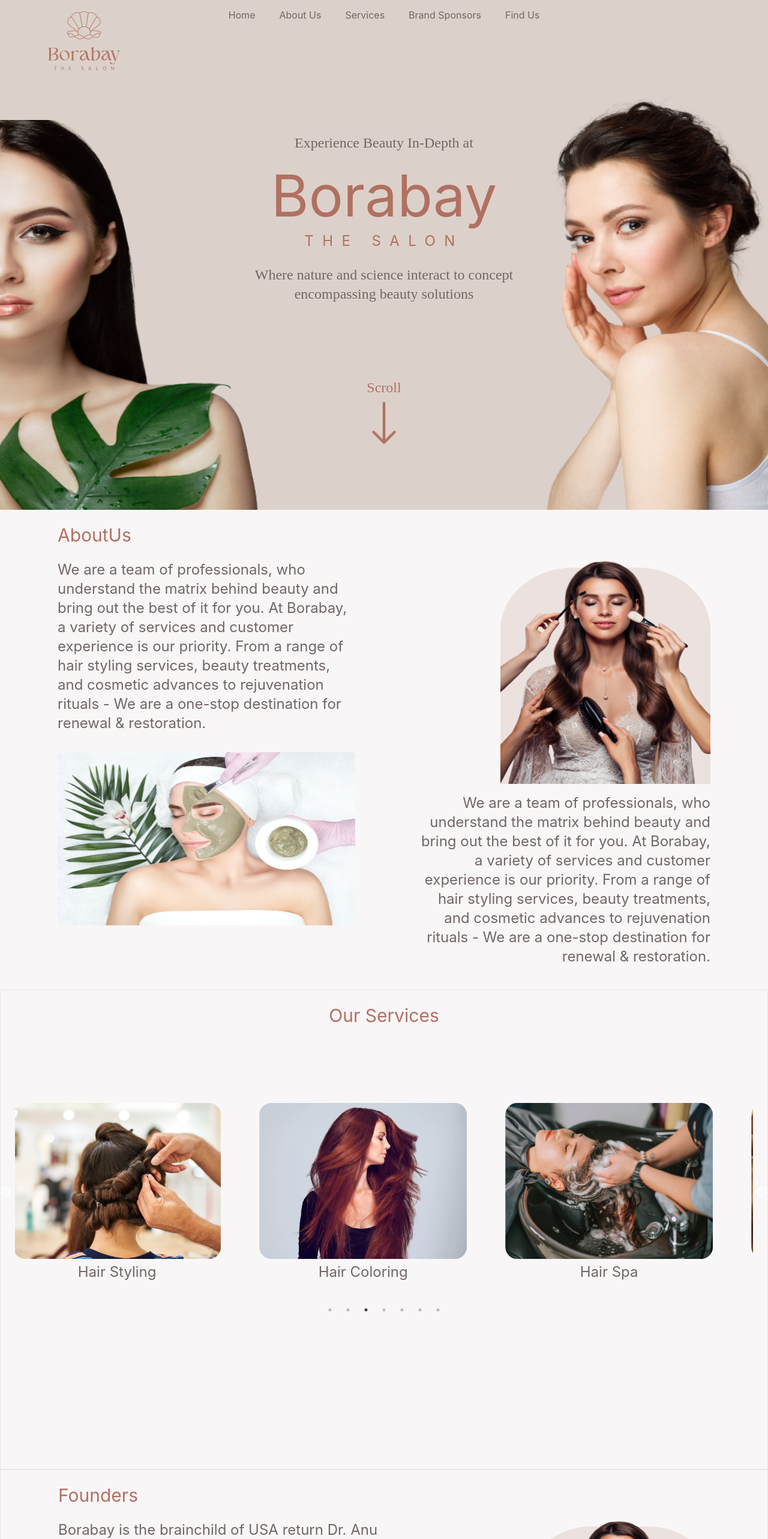
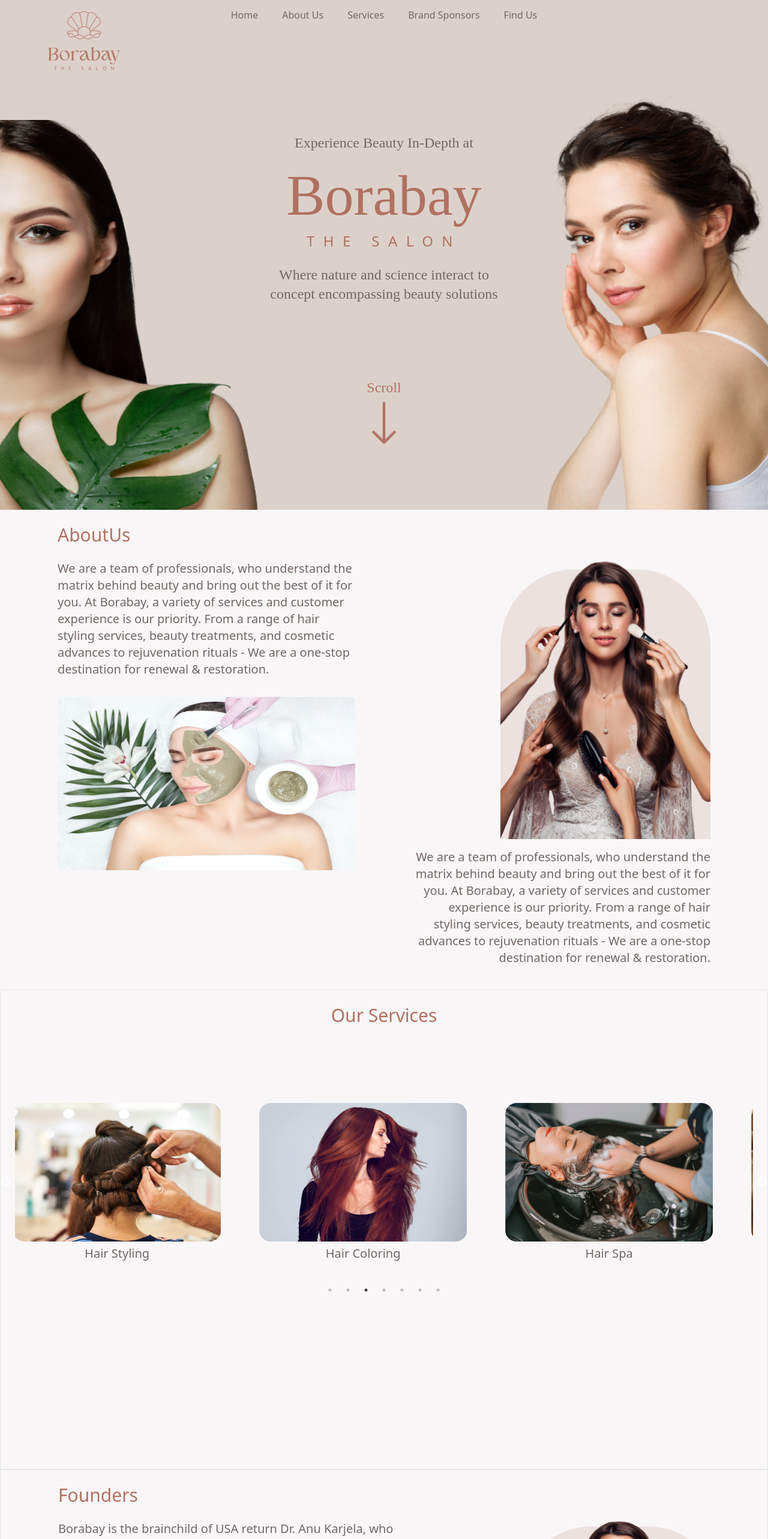
Before and after one commit to vamshikrishnatemp/borabay, a Next.js app: page / in a window 1280 px wide. Shown: the top 2566 px of the page at 60% size. Built offline with nearby package versions, Linux system fonts and the light colour scheme.

Commit message:
some adjustments

```diff
--- a/pages/about-us/index.js
+++ b/pages/about-us/index.js
@@ -7,16 +7,16 @@
             <span className='text-borabayBrown font-normal text-3xl'>AboutUs</span>
             <div className='w-full h-[90%] flex flex-row flex-wrap md:flex-nowrap gap-24'>
                 <div className='w-1/2 flex flex-col gap-8'>
-                    <span className='text-borabayDarkBrown font-normal text-2xl'>We are a team of professionals, who understand the matrix behind beauty and bring out the best of it for you. At Borabay, a variety of services and customer experience is our priority. From a range of hair styling services, beauty treatments, and cosmetic advances to rejuvenation rituals - We are a one-stop destination for renewal & restoration.</span>
+                    <span className='text-borabayDarkBrown font-normal text-xl'>We are a team of professionals, who understand the matrix behind beauty and bring out the best of it for you. At Borabay, a variety of services and customer experience is our priority. From a range of hair styling services, beauty treatments, and cosmetic advances to rejuvenation rituals - We are a one-stop destination for renewal & restoration.</span>
                     <div className='w-[100%] h-[50%]'>
                         <Image src={require('../../public/icons/facial-girl.png')} height={350} width={600} alt='facial-girl' />
                     </div>
                 </div>
                 <div className='w-1/2 flex flex-col gap-4'>
-                    <div className='w-[100%] h-[60%] flex flex-row justify-end'>
+                    <div className='w-[100%] h-[70%] flex flex-row justify-end'>
                         <Image src={require('../../public/icons/makeup-girl.png')} height={350} width={350} alt='makeup-girl' />
                     </div>
-                    <span className='text-borabayDarkBrown font-normal text-2xl text-right'>We are a team of professionals, who understand the matrix behind beauty and bring out the best of it for you. At Borabay, a variety of services and customer experience is our priority. From a range of hair styling services, beauty treatments, and cosmetic advances to rejuvenation rituals - We are a one-stop destination for renewal & restoration.</span>
+                    <span className='text-borabayDarkBrown font-normal text-xl text-right'>We are a team of professionals, who understand the matrix behind beauty and bring out the best of it for you. At Borabay, a variety of services and customer experience is our priority. From a range of hair styling services, beauty treatments, and cosmetic advances to rejuvenation rituals - We are a one-stop destination for renewal & restoration.</span>
                 </div>
             </div>
         </div>
--- a/pages/brand-sponsors/index.js
+++ b/pages/brand-sponsors/index.js
@@ -7,7 +7,7 @@
             <span className='self-start text-borabayBrown font-normal text-3xl'>Founders</span>
             <div className='w-full h-[40%] mt-6 flex flex-row gap-24'>
                 <div className='w-[60%]'>
-                    <span className='text-borabayDarkBrown font-normal text-2xl'>Borabay is the brainchild of USA return Dr. Anu Karjela, who has 20+ years of experience in the medical world. She is an ardent observer of cosmetic treatments encouraged around the globe and aims to introduce the best salon experience in the Indian market through her new venture.</span>
+                    <span className='text-borabayDarkBrown font-normal text-xl'>Borabay is the brainchild of USA return Dr. Anu Karjela, who has 20+ years of experience in the medical world. She is an ardent observer of cosmetic treatments encouraged around the globe and aims to introduce the best salon experience in the Indian market through her new venture.</span>
                 </div>
                 <div className='w-[40%] h-[100%] flex justify-end'>
                     <Image src={require('../../public/icons/makeup-girl.png')} height={350} width={300} alt='makeup-girl' />
--- a/pages/home/index.js
+++ b/pages/home/index.js
@@ -3,16 +3,16 @@
 
 function Home(props) {
     return (
-        <div className={`relative w-full h-full flex justify-center items-center bg-borabayLightBrown`} id='home' >
+        <div className={`relative w-full h-full flex flex-col justify-center items-center bg-borabayLightBrown`} id='home' >
             <div className='absolute -top-8 left-20'>
                 <Image src={require('../../public/icons/Logo.png')} height={100} width={120} alt='Logo' />
             </div>
-            <div className='pt-[50px] w-[500px] flex flex-col justify-center items-center gap-3'>
+            <div className='pt-[50px] w-[400px] flex flex-col justify-center self-end md:self-center items-center gap-3'>
                 <span className={`py-3 text-borabayDarkBrown font-normal text-2xl font-montserrat`}>Experience Beauty In-Depth  at</span>
-                <span className={`text-borabayBrown font-normal text-8xl`}>Borabay</span>
+                <span className={`text-borabayBrown font-normal text-8xl font-hindguntur`}>Borabay</span>
                 <span className={`text-borabayBrown text-2xl tracking-[.60em]`}>THE SALON</span>
                 <span className={`py-3 text-borabayDarkBrown font-normal text-2xl text-center font-montserrat`}>Where nature and science interact to concept encompassing beauty solutions</span>
-                <div className='pt-[100px] flex flex-col items-center justify-center gap-2'>
+                <div className='pt-[100px] hidden md:flex flex-col items-center justify-center gap-2'>
                     <span className={`text-borabayBrown font-normal text-2xl font-montserrat`}>Scroll</span>
                     <Image src={require('../../public/icons/down_arrow.png')} height={70} width={70} alt='Down-Arrow' />
                 </div>
@@ -20,7 +20,7 @@
             <div className='absolute left-0 -bottom-[6px]'>
                 <Image src={require('../../public/icons/green-leafed-girl.png')} height={650} width={500} alt='green-leafed-girl' />
             </div>
-            <div className='absolute right-0 -bottom-[6px]'>
+            <div className='absolute right-0 -bottom-[0px] hidden lg:flex'>
                 <Image src={require('../../public/icons/white-top-girl.png')} height={700} width={400} alt='white-top-girl' />
             </div>
         </div >
--- a/pages/services/index.js
+++ b/pages/services/index.js
@@ -49,58 +49,58 @@
                 <Slider {...settings}>
                     <div className='p-8 flex flex-col justify-center items-center'>
                         <div className='flex justify-center items-center'>
-                            <Image src={require(`../../public/icons/facial-services.png`)} width={400} height={300} alt='Facial Services' />
+                            <Image src={require(`../../public/icons/facial-services.png`)} width={450} height={300} alt='Facial Services' />
                         </div>
                         <div className='flex justify-center items-center justify-center'>
-                            <span className='text-borabayDarkBrown font-normal text-2xl'>{'Facial Services'}</span>
+                            <span className='text-borabayDarkBrown font-normal text-xl'>{'Facial Services'}</span>
                         </div>
                     </div>
                     <div className='p-8 w-[500px] flex flex-col items-center justify-center'>
                         <div>
-                            <Image src={require(`../../public/icons/hair-styling.png`)} width={400} height={300} alt='Hair Styling' />
+                            <Image src={require(`../../public/icons/hair-styling.png`)} width={450} height={300} alt='Hair Styling' />
                         </div>
                         <div className='flex justify-center items-center justify-center'>
-                            <span className='text-borabayDarkBrown font-normal text-2xl'>{'Hair Styling'}</span>
+                            <span className='text-borabayDarkBrown font-normal text-xl'>{'Hair Styling'}</span>
                         </div>
                     </div>
                     <div className='p-8 w-[500px] flex flex-col items-center justify-center'>
                         <div>
-                            <Image src={require(`../../public/icons/hair-coloring.png`)} width={400} height={300} alt='Hair Coloring' />
+                            <Image src={require(`../../public/icons/hair-coloring.png`)} width={450} height={300} alt='Hair Coloring' />
                         </div>
                         <div className='flex justify-center items-center justify-center'>
-                            <span className='text-borabayDarkBrown font-normal text-2xl'>{'Hair Coloring'}</span>
+                            <span className='text-borabayDarkBrown font-normal text-xl'>{'Hair Coloring'}</span>
                         </div>
                     </div>
                     <div className='p-8 w-[500px] flex flex-col items-center justify-center'>
                         <div>
-                            <Image src={require(`../../public/icons/hair-spa.png`)} width={400} height={300} alt='Hair Spa' />
+                            <Image src={require(`../../public/icons/hair-spa.png`)} width={450} height={300} alt='Hair Spa' />
                         </div>
                         <div className='flex justify-center items-center justify-center'>
-                            <span className='text-borabayDarkBrown font-normal text-2xl'>{'Hair Spa'}</span>
+                            <span className='text-borabayDarkBrown font-normal text-xl'>{'Hair Spa'}</span>
                         </div>
                     </div>
                     <div className='p-8 w-[500px] flex flex-col items-center justify-center'>
                         <div>
-                            <Image src={require(`../../public/icons/spa.png`)} width={400} height={300} alt='Spa' />
+                            <Image src={require(`../../public/icons/spa.png`)} width={450} height={300} alt='Spa' />
                         </div>
                         <div className='flex justify-center items-center justify-center'>
-                            <span className='text-borabayDarkBrown font-normal text-2xl'>{'Spa'}</span>
+                            <span className='text-borabayDarkBrown font-normal text-xl'>{'Spa'}</span>
                         </div>
                     </div>
                     <div className='p-8 w-[500px] flex flex-col items-center justify-center'>
                         <div>
-                            <Image src={require(`../../public/icons/nail-art-services.png`)} width={400} height={300} alt='Nail Art Services' />
+                            <Image src={require(`../../public/icons/nail-art-services.png`)} width={450} height={300} alt='Nail Art Services' />
                         </div>
                         <div className='flex justify-center items-center justify-center'>
-                            <span className='text-borabayDarkBrown font-normal text-2xl'>{'Nail Art Services'}</span>
+                            <span className='text-borabayDarkBrown font-normal text-xl'>{'Nail Art Services'}</span>
                         </div>
                     </div>
                     <div className='p-8 w-[500px] flex flex-col items-center justify-center'>
                         <div>
-                            <Image src={require(`../../public/icons/pedicure-manicure.png`)} width={400} height={300} alt='Pedicure & Manicure' />
+                            <Image src={require(`../../public/icons/pedicure-manicure.png`)} width={450} height={300} alt='Pedicure & Manicure' />
                         </div>
                         <div className='flex justify-center items-center justify-center'>
-                            <span className='text-borabayDarkBrown font-normal text-2xl'>{'Pedicure & Manicure'}</span>
+                            <span className='text-borabayDarkBrown font-normal text-xl'>{'Pedicure & Manicure'}</span>
                         </div>
                     </div>
                 </Slider>
--- a/styles/globals.css
+++ b/styles/globals.css
@@ -2,13 +2,15 @@
 @tailwind components;
 @tailwind utilities;
 @import url('https://fonts.googleapis.com/css2?family=Montserrat&display=swap');
+@font-face {
+  font-family: 'hindguntur';
+  src: local('hindguntur'), url(./fonts/HINDGUNTUR-REGULAR.TTF) format('ttf');
+}
 
 html,
 body {
   padding: 0;
   margin: 0;
-  font-family: -apple-system, BlinkMacSystemFont, Segoe UI, Roboto, Oxygen,
-    Ubuntu, Cantarell, Fira Sans, Droid Sans, Helvetica Neue, sans-serif;
 }
 
 /* width */
--- a/tailwind.config.js
+++ b/tailwind.config.js
@@ -230,6 +230,7 @@
         source: ['Source Sans Pro', ...defaultTheme.fontFamily.sans],
         'ubuntu-mono': ['Ubuntu Mono', ...defaultTheme.fontFamily.mono],
         montserrat: ['Montserrat'],
+        hindguntur: ['hindguntur'],
       },
       spacing: {
         18: '4.5rem',
```
Also changed, not shown: next.config.js (+6 -1 lines), styles/fonts/HINDGUNTUR-REGULAR.TTF (added).
